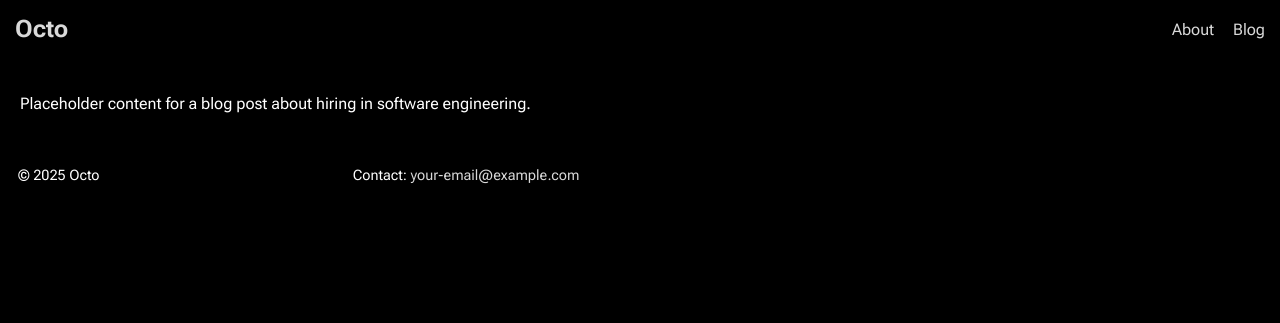
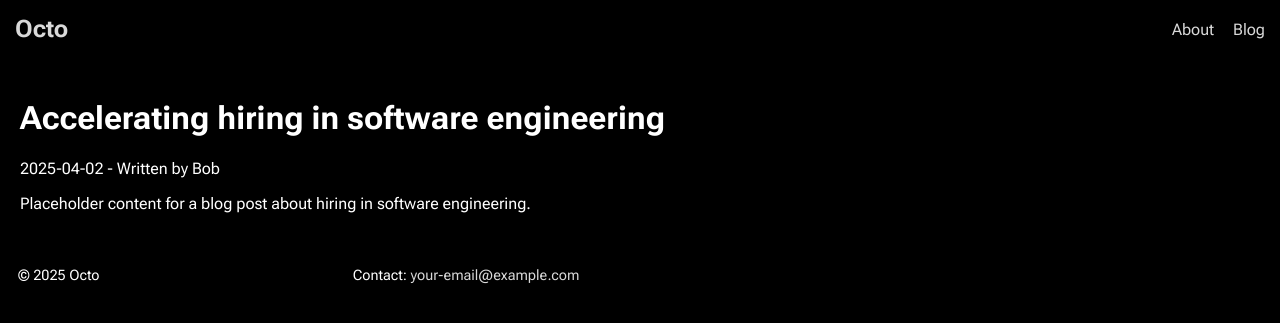
Before and after one commit to ktrnka/solid-octo-guide, a Jekyll site: the page built from solid-octo-guide/_posts/2025-04-02-accelerating-hiring.markdown, in a window 1280 px wide. Shown: the top 323 px of the page. Built offline with Jekyll 4.4.1, drawn with Linux system fonts in a browser that asks for light colours.

Commit message:
Post format

```diff
--- /dev/null
+++ b/solid-octo-guide/_layouts/post.html
@@ -0,0 +1,7 @@
+---
+layout: default
+---
+<h1>{{ page.title }}</h1>
+<p>{{ page.date | date: "%Y-%m-%d" }} - Written by {{ page.author }}</p>
+
+{{ content }}
--- a/solid-octo-guide/_posts/2025-04-01-welcome-to-jekyll.markdown
+++ b/solid-octo-guide/_posts/2025-04-01-welcome-to-jekyll.markdown
@@ -1,5 +1,5 @@
 ---
-layout: default
+layout: post
 title:  "Hello World!"
 date:   2025-04-01 00:00:00 +0000
 categories: blog
--- a/solid-octo-guide/_posts/2025-04-02-accelerating-hiring.markdown
+++ b/solid-octo-guide/_posts/2025-04-02-accelerating-hiring.markdown
@@ -1,5 +1,5 @@
 ---
-layout: default
+layout: post
 title:  "Accelerating hiring in software engineering"
 date:   2025-04-02 00:00:00 +0000
 categories: blog
```
